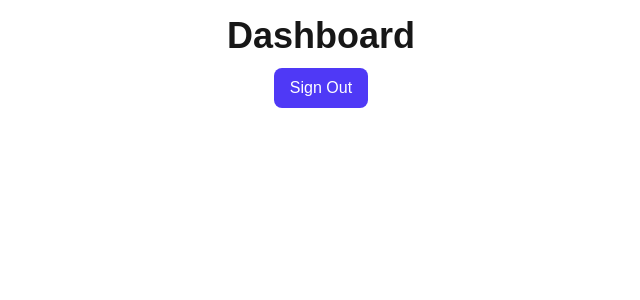
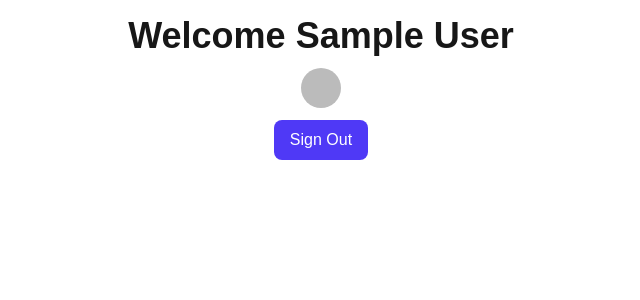
Before and after one commit to RafaelMoro/auth-js-next-demo, a Next.js app: page /dashboard in a window 1280 px wide. Shown: the top 300 px of the page, without its empty margins (319-959 px from the left). Built offline with nearby package versions, Linux system fonts and the light colour scheme; no server answers; sample sign-in values are in the browser's storage.

Commit message:
show session info

```diff
--- a/src/app/dashboard/page.tsx
+++ b/src/app/dashboard/page.tsx
@@ -1,9 +1,19 @@
+import { redirect } from 'next/navigation'
 import { SignOut } from "@/components/sign-out";
+import UserAvatar from "@/components/UserAvatar";
+import { auth } from "../../auth"
 
-export default function DashboardPage() {
+export default async function DashboardPage() {
+  const session = await auth()
+
+  if (!session?.user) {
+    redirect('/')
+  }
+
   return (
     <main className="flex flex-col items-center gap-3 mt-4">
-      <h1 className="text-4xl font-bold">Dashboard</h1>
+      <h1 className="text-4xl font-bold">Welcome {session?.user?.name}</h1>
+      <UserAvatar imgSrc={session.user.image ?? ""} />
       <SignOut />
     </main>
   )
```
